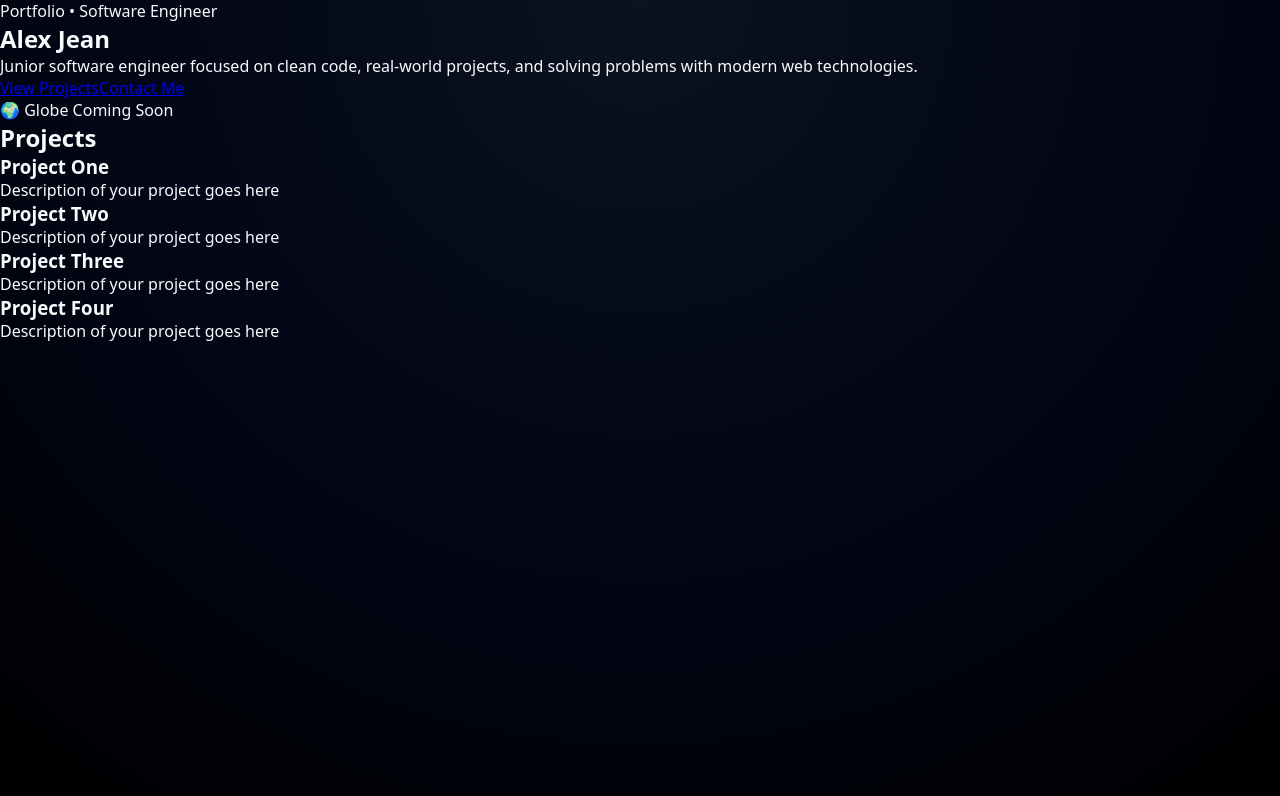
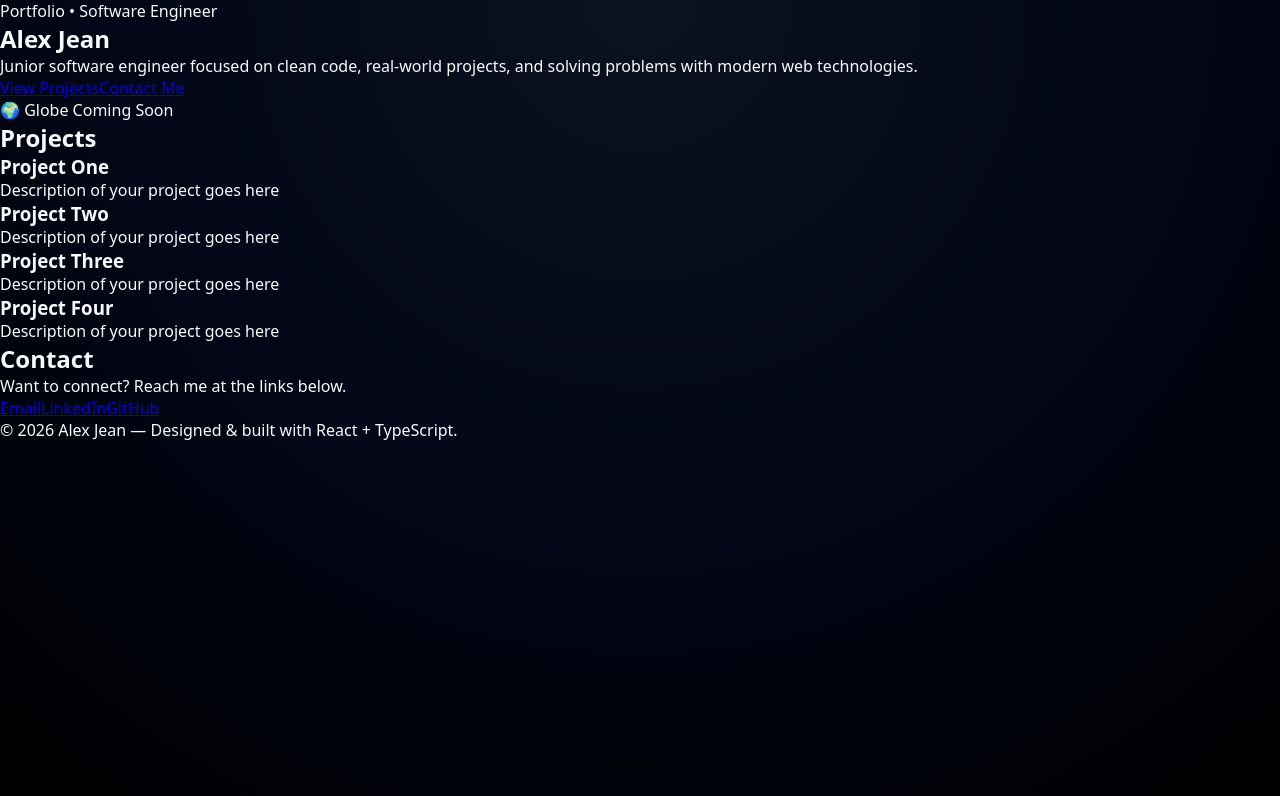
Before and after one commit to alexjeandev/alex-portfolio, a React (Vite) app: page / in a window 1280 px wide. Shown: the top 796 px of the page. Built offline with nearby package versions, Linux system fonts and the light colour scheme.

Commit message:
feat: add Contact and Footer components — structure complete

```diff
--- a/src/App.tsx
+++ b/src/App.tsx
@@ -1,5 +1,7 @@
 import Hero from './components/Hero'
 import Projects from './components/Projects'
+import Contact from './components/Contact'
+import Footer from './components/Footer'
 
 
 function App() {
@@ -7,6 +9,8 @@ function App() {
         <div className="app">
             <Hero />
             <Projects />
+            <Contact />
+            <Footer />
         </div>
     )
 }
--- a/src/components/Contact.tsx
+++ b/src/components/Contact.tsx
@@ -0,0 +1,16 @@
+function Contact() {
+  return (
+    <section id="contact" className="section">
+      <h2>Contact</h2>
+      <p>Want to connect? Reach me at the links below.</p>
+
+      <div className="contact-links">
+        <a href="mailto:jeancyberworld@gmail.com">Email</a>
+        <a href="https://linkedin.com/" target="_blank" rel="noopener noreferrer">LinkedIn</a>
+        <a href="https://github.com/AlexJeanDev" target="_blank" rel="noopener noreferrer">GitHub</a>
+      </div>
+    </section>
+  )
+}
+
+export default Contact
--- a/src/components/Footer.tsx
+++ b/src/components/Footer.tsx
@@ -0,0 +1,9 @@
+function Footer() {
+  return (
+    <footer className="footer">
+      <p>© {new Date().getFullYear()} Alex Jean — Designed & built with React + TypeScript.</p>
+    </footer>
+  )
+}
+
+export default Footer
```
